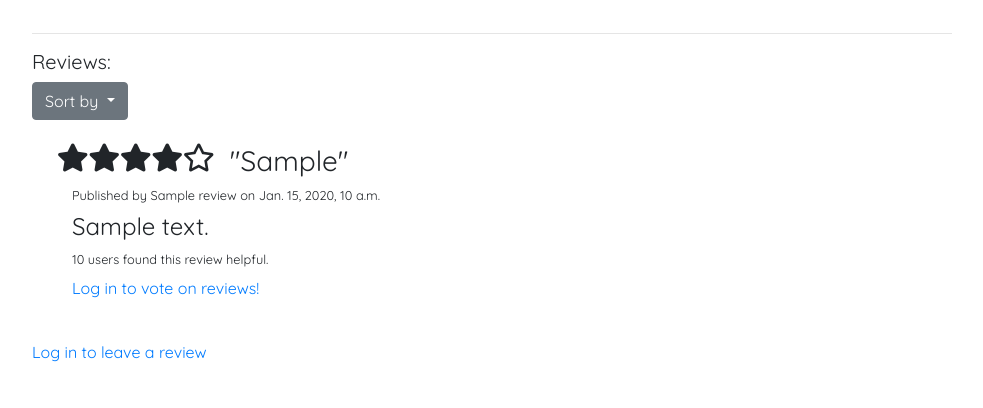
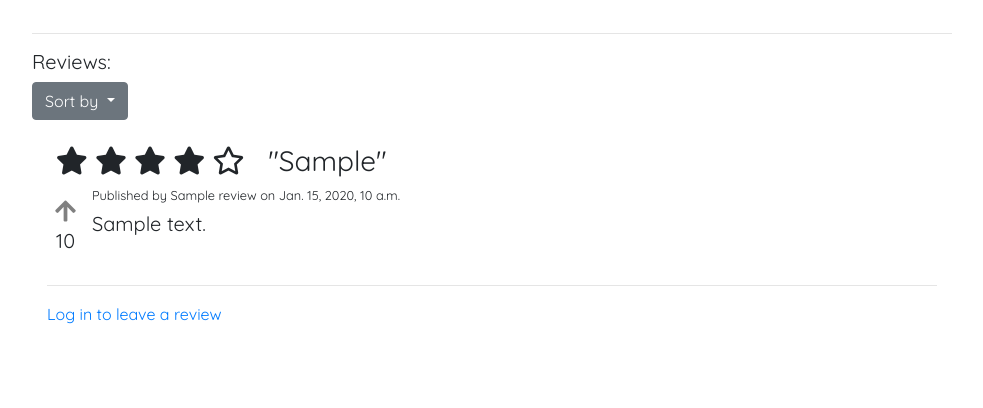
Before and after one commit to kp2zf/HoosHousing, a Django app: page /buildings/1/ in a window 1280 px wide. Shown: the part 1116-1524 px from the top of the page, without its empty margins (148-1131 px from the left). After the commit the page ends 1440 px from the top, so only its background shows below. Run offline with Django 3.2, Linux system fonts and the light colour scheme; tables that the repository leaves empty hold one stand-in row (values such as "Sample post"); grey boxes marked "Sample" are stand-in pictures; some libraries are stand-ins or nearby versions.

Commit message:
upvote arrows

```diff
--- a/housing/static/building_detail.css
+++ b/housing/static/building_detail.css
@@ -31,3 +31,24 @@
 .building-img {
   border-radius: 5px;
 }
+
+.review-vote-btn {
+  cursor: pointer;
+  background: none;
+  border: none;
+  padding: 8px;
+  font-size: 24px;
+}
+
+#review-vote-btn-disabled {
+    color: gray !important;
+    cursor: default;
+}
+
+.upvote {
+  color: gray;
+}
+
+.de-upvote {
+  color: orange;
+}
--- a/housing/templates/building_detail.html
+++ b/housing/templates/building_detail.html
@@ -250,84 +178,41 @@
       </div>
       </div>
     <br>
+    <div class="container">
       {% for review in reviews %}
-      <ul>
-      {% if review.rating == 1 %}
-        <h3>
       <div class="row">
-        <i class="fas fa-star"></i>
-        <i class="far fa-star"></i>
-        <i class="far fa-star"></i>
-        <i class="far fa-star"></i>
-        <i class="far fa-star"></i>
-        &nbsp "{{review.header}}"
+        <div class="container">
+          <div class="row">
+            <h3 class="ml-4">{% include 'stars.html' with rating=review.rating %}</h3>
+            <h3 class="ml-4">"{{review.header}}"</h3>
           </div>
-        </h3>
-      {% elif review.rating == 2 %}
-      <h3>
           <div class="row">
-        <i class="fas fa-star"></i>
-        <i class="fas fa-star"></i>
-        <i class="far fa-star"></i>
-        <i class="far fa-star"></i>
-        <i class="far fa-star"></i>
-        &nbsp "{{review.header}}"
-      </div>
-        </h3>
-      {% elif review.rating == 3 %}
-      <h3>
-      <div class="row">
-        <i class="fas fa-star"></i>
-        <i class="fas fa-star"></i>
-        <i class="fas fa-star"></i>
-        <i class="far fa-star"></i>
-        <i class="far fa-star"></i>
-        &nbsp "{{review.header}}"
-      </div>
-        </h3>
-      {% elif review.rating == 4 %}
-      <h3>
-      <div class="row">
-        <i class="fas fa-star"></i>
-        <i class="fas fa-star"></i>
-        <i class="fas fa-star"></i>
-        <i class="fas fa-star"></i>
-        <i class="far fa-star"></i>
-        &nbsp "{{review.header}}"
-      </div>
-        </h3>
-      {% elif review.rating == 5 %}
-      <h3>
-      <div class="row">
-        <i class="fas fa-star"></i>
-        <i class="fas fa-star"></i>
-        <i class="fas fa-star"></i>
-        <i class="fas fa-star"></i>
-        <i class="fas fa-star"></i>
-        &nbsp "{{review.header}}"
-      </div>
-      </h3>
-      {% endif %}
-        <h6><small>Published by {{review.name}} on {{review.date}}</small></h6>
-        <h4>{{review.review_text}}</h4>
-        <h6><small>{{review.helpful_score}} users found this review helpful.</small></h6>
+            <div class="col d-flex flex-row review-vote">
+              <div class="text-center p-2">
                 {% if user.is_authenticated %}
                   {% if review not in upvoted_reviews %}
                     {% if user.username != building.admin %}
-                <h6>
-                  <a class="btn btn-success" href="{% url 'housing:helpful_vote' pk=building.id reviewer_name=review.name voter_name=user.username sorting=sorting%}" role="button">I found this helpful</a>
-                </h6>
+                      <a class="btn review-vote-btn upvote p-0" href="{% url 'housing:helpful_vote' pk=building.id reviewer_name=review.name voter_name=user.username sorting=sorting%}" role="button"><i class="fas fa-arrow-up"></i></a>
+                    {% else %}
+                      <a class="btn review-vote-btn upvote p-0" id="review-vote-btn-disabled" onclick="alert('Sorry, you cannot vote on reviews for your buildings.')" role="button"><i class="fas fa-arrow-up"></i></a>
                     {% endif %}
                   {% else %}
-                <h6>
-                  <a class="btn btn-danger" href="{% url 'housing:helpful_vote' pk=building.id reviewer_name=review.name voter_name=user.username sorting=sorting%}" role="button">I no longer find this helpful</a>
-                </h6>
+                      <a class="btn review-vote-btn de-upvote p-0" href="{% url 'housing:helpful_vote' pk=building.id reviewer_name=review.name voter_name=user.username sorting=sorting%}" role="button"><i class="fas fa-arrow-up"></i></a>
                   {% endif %}
                 {% else %}
-        <a href="{% url 'social:begin' 'google-oauth2' %}?next={% url 'housing:building_detail' pk=building.id %}">Log in to vote on reviews!</a><br>
+                  <a class="btn review-vote-btn upvote p-0" id="review-vote-btn-disabled" onclick="alert('Please sign in to vote on reviews.')" role="button"><i class="fas fa-arrow-up"></i></a>
                 {% endif %}
-      </ul>
-    <br>
+                <h5 class="p-0">{{review.helpful_score}}</h5>
+              </div>
+              <div class="flex-fill ml-2">
+                <h6><small>Published by {{review.name}} on {{review.date}}</small></h6>
+                <h5>{{review.review_text}}</h5>
+              </div>
+            </div>
+          </div>
+        </div>
+      </div>
+      <hr>
       {% endfor %}
       {% else %}
         <p> No reviews available at this time.</p>
--- /dev/null
+++ b/housing/templates/stars.html
@@ -0,0 +1,59 @@
+{% if rating == 1 %}
+<i class="fas fa-star"></i>
+<i class="far fa-star"></i>
+<i class="far fa-star"></i>
+<i class="far fa-star"></i>
+<i class="far fa-star"></i>
+{% elif rating == 1.5 %}
+<i class="fas fa-star"></i>
+<i class="fas fa-star-half-alt"></i>
+<i class="far fa-star"></i>
+<i class="far fa-star"></i>
+<i class="far fa-star"></i>
+{% elif rating == 2 %}
+<i class="fas fa-star"></i>
+<i class="fas fa-star"></i>
+<i class="far fa-star"></i>
+<i class="far fa-star"></i>
+<i class="far fa-star"></i>
+{% elif rating == 2.5 %}
+<i class="fas fa-star"></i>
+<i class="fas fa-star"></i>
+<i class="fas fa-star-half-alt"></i>
+<i class="far fa-star"></i>
+<i class="far fa-star"></i>
+{% elif rating == 3 %}
+<i class="fas fa-star"></i>
+<i class="fas fa-star"></i>
+<i class="fas fa-star"></i>
+<i class="far fa-star"></i>
+<i class="far fa-star"></i>
+{% elif rating == 3.5 %}
+<i class="fas fa-star"></i>
+<i class="fas fa-star"></i>
+<i class="fas fa-star"></i>
+<i class="fas fa-star-half-alt"></i>
+<i class="far fa-star"></i>
+{% elif rating == 4 %}
+<i class="fas fa-star"></i>
+<i class="fas fa-star"></i>
+<i class="fas fa-star"></i>
+<i class="fas fa-star"></i>
+<i class="far fa-star"></i>
+{% elif rating == 4.5 %}
+<h1>
+<i class="fas fa-star"></i>
+<i class="fas fa-star"></i>
+<i class="fas fa-star"></i>
+<i class="fas fa-star"></i>
+<i class="fas fa-star-half-alt"></i>
+</h1>
+{% elif rating == 5 %}
+<h1>
+<i class="fas fa-star"></i>
+<i class="fas fa-star"></i>
+<i class="fas fa-star"></i>
+<i class="fas fa-star"></i>
+<i class="fas fa-star"></i>
+</h1>
+{% endif %}
```
Also changed, not shown: other parts of housing/templates/building_detail.html (+2 -74 lines), housing/templates/search.html (+2 -6 lines). Lines whose indentation alone changed are shown as unchanged.
